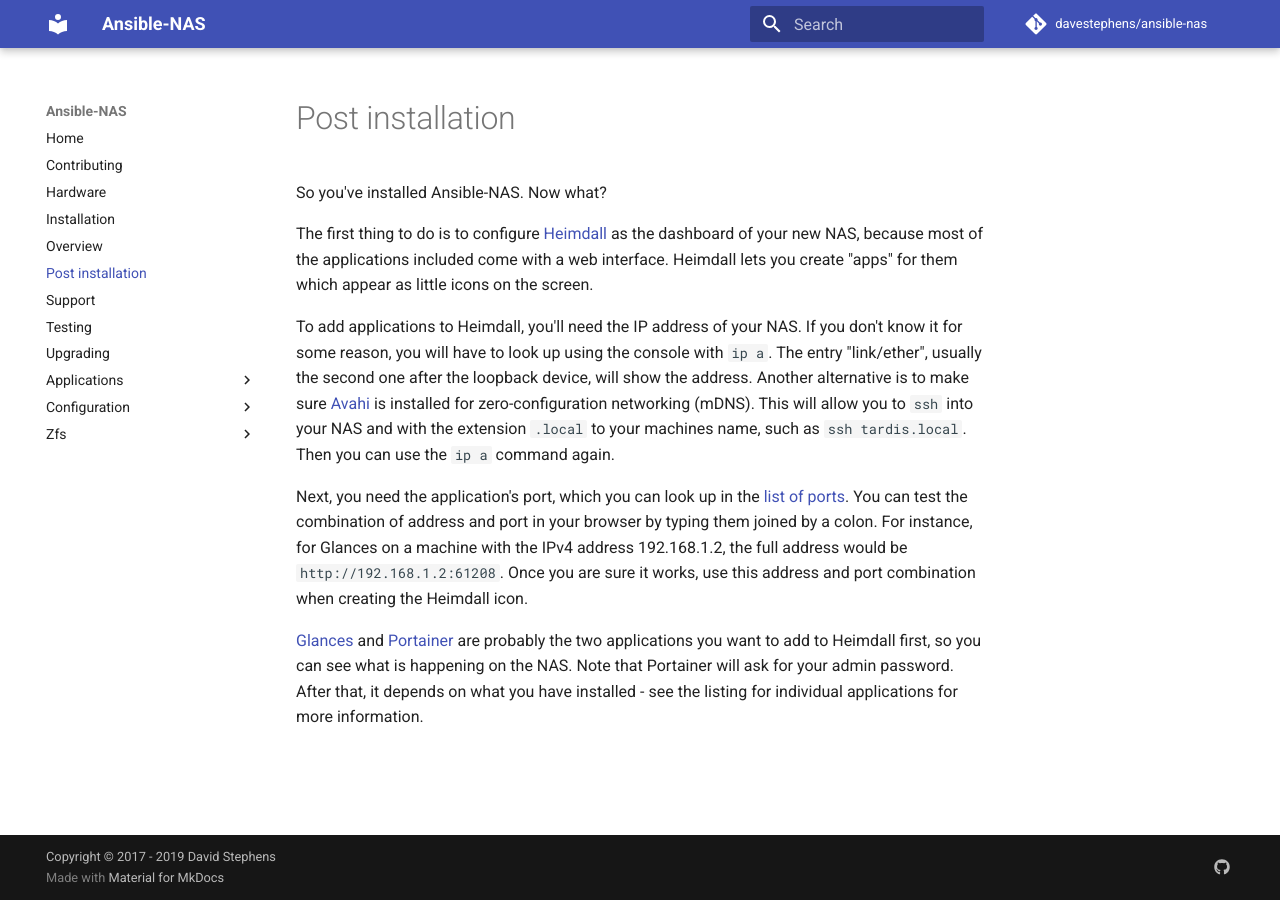
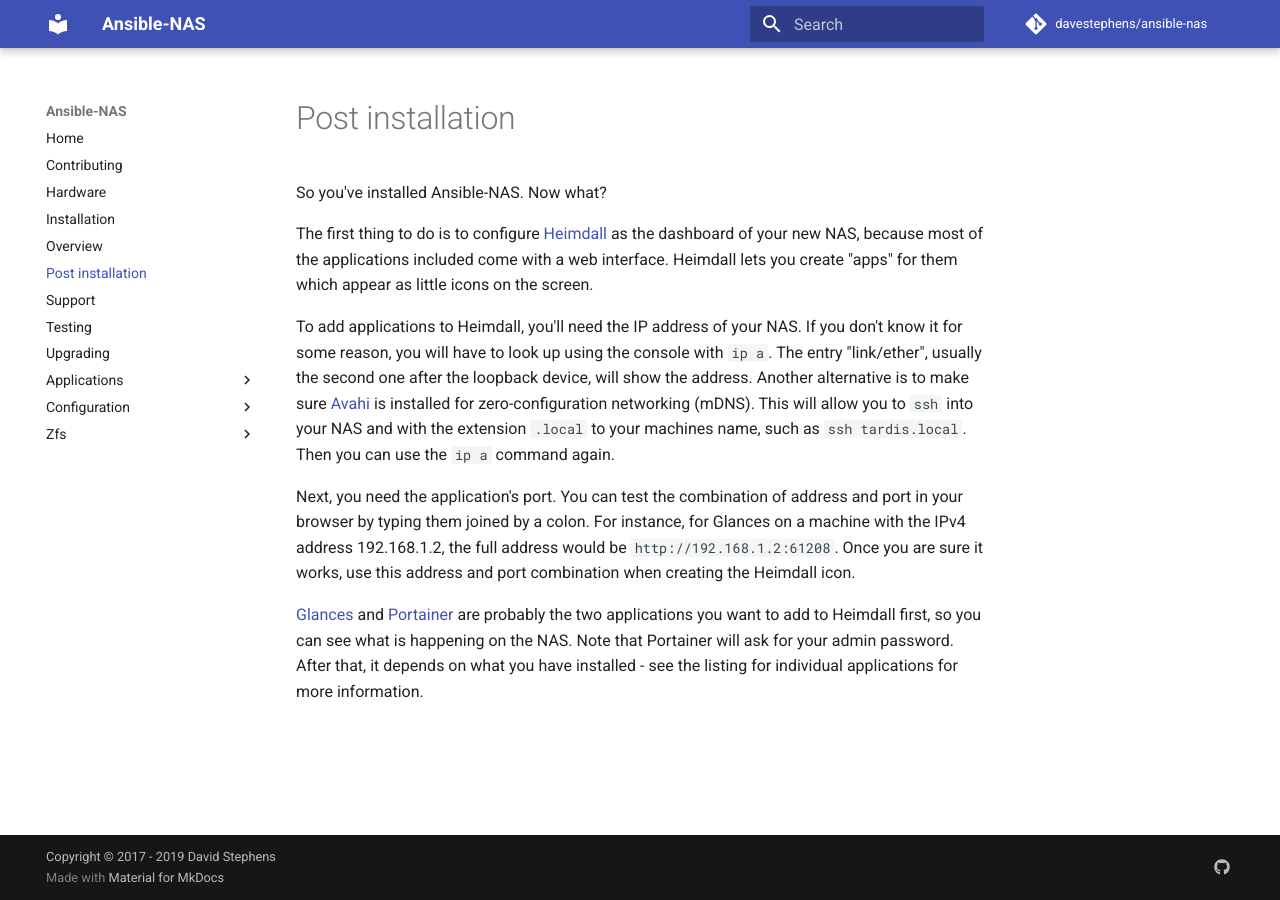
Before and after one commit to davestephens/ansible-nas, an MkDocs documentation site: the page built from docs/post_installation.md, in a window 1280 px wide. Built offline with MkDocs 1.6.1 and Material for MkDocs 9.7.7, drawn with Linux system fonts in a browser that asks for light colours; comment, search, counter and statistics services are not loaded.

Commit message:
Fixed brocken docs links

```diff
--- a/docs/post_installation.md
+++ b/docs/post_installation.md
@@ -14,11 +14,10 @@ device, will show the address. Another alternative is to make sure
 `.local` to your machines name, such as `ssh tardis.local`. Then you can use the
 `ip a` command again.
 
-Next, you need the application's port, which you can look up in the [list of
-ports](application_ports.md). You can test the combination of address and port
-in your browser by typing them joined by a colon. For instance, for Glances on a
-machine with the IPv4 address 192.168.1.2, the full address would be
-`http://192.168.1.2:61208`. Once you are sure it works, use this address and
+Next, you need the application's port. You can test the combination of address
+and port in your browser by typing them joined by a colon. For instance, for
+Glances on a machine with the IPv4 address 192.168.1.2, the full address would
+be `http://192.168.1.2:61208`. Once you are sure it works, use this address and
 port combination when creating the Heimdall icon.
 
 [Glances](https://nicolargo.github.io/glances/) and
```
Also changed, not shown: docs/applications/emby.md (+1 -1 lines), docs/overview.md (+1 -1 lines).
